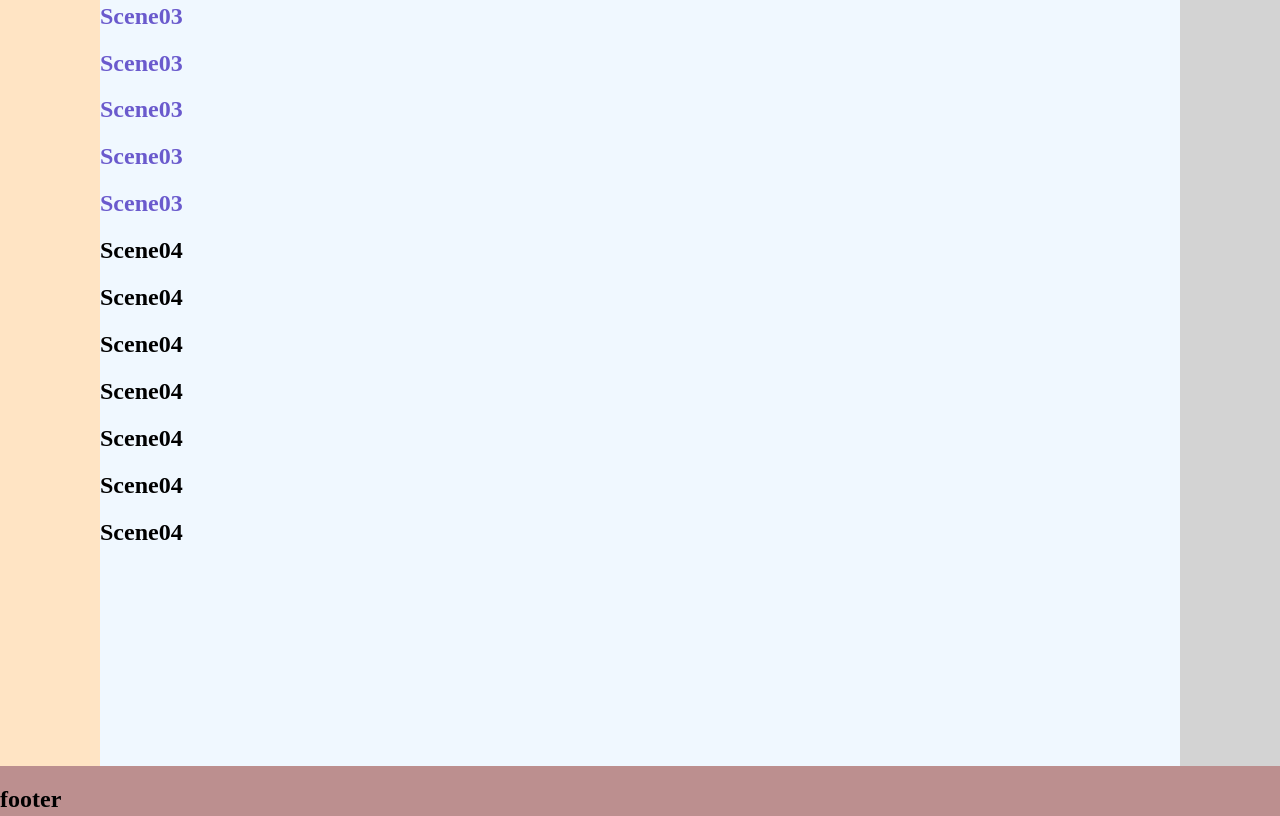
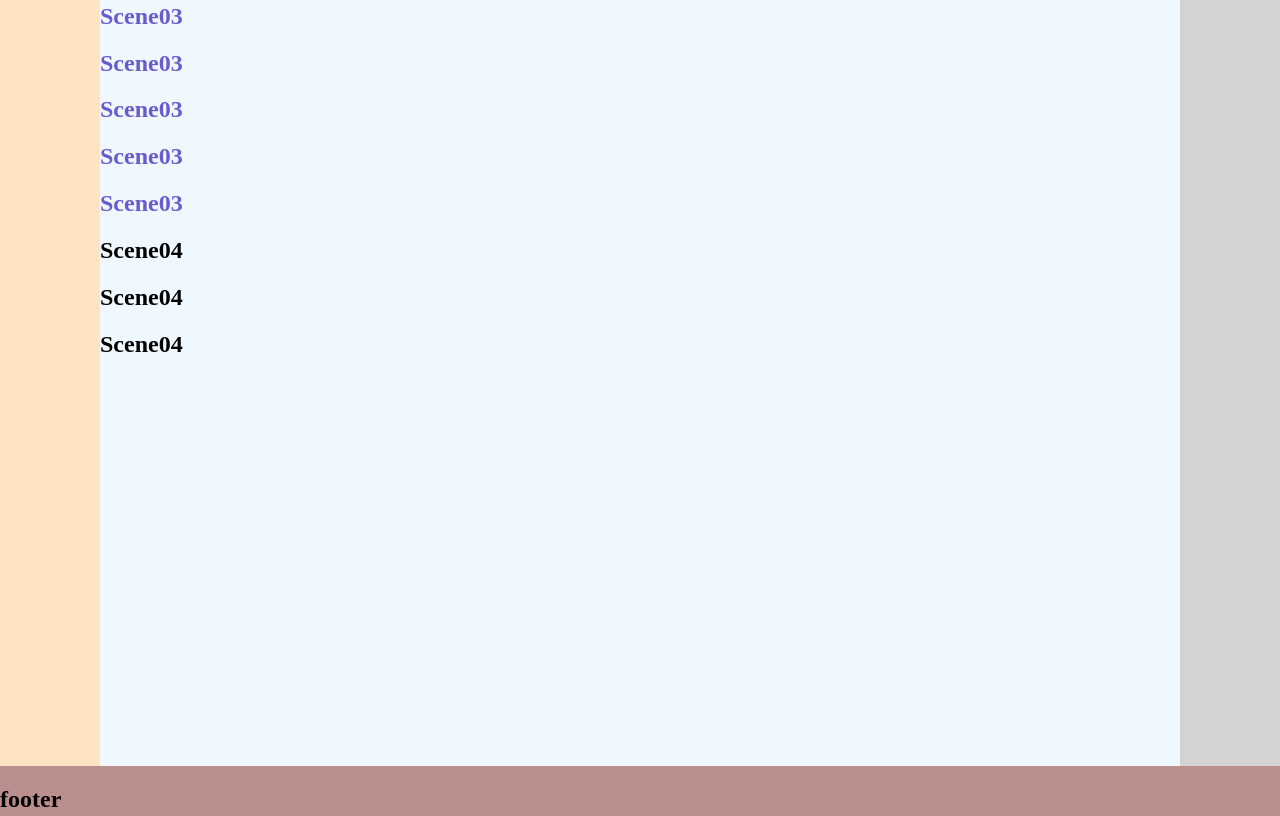
Before and after one commit to LHY-sara/lhy-sara.github.io, a plain HTML site: page as01/index.html in a window 1280 px wide. Shown: the part 874-1690 px from the top of the page. Drawn offline with Linux system fonts and the light colour scheme.

Commit message:
Update index.html

```diff
--- a/as01/index.html
+++ b/as01/index.html
@@ -58,10 +58,6 @@
                     <h1>Scene04</h1>
                     <h1>Scene04</h1>
                     <h1>Scene04</h1>
-                    <h1>Scene04</h1>
-                    <h1>Scene04</h1>
-                    <h1>Scene04</h1>
-                    <h1>Scene04</h1>
                 </section>
             </div>
             <div id="supporting"><b>Information</b></div>
```
